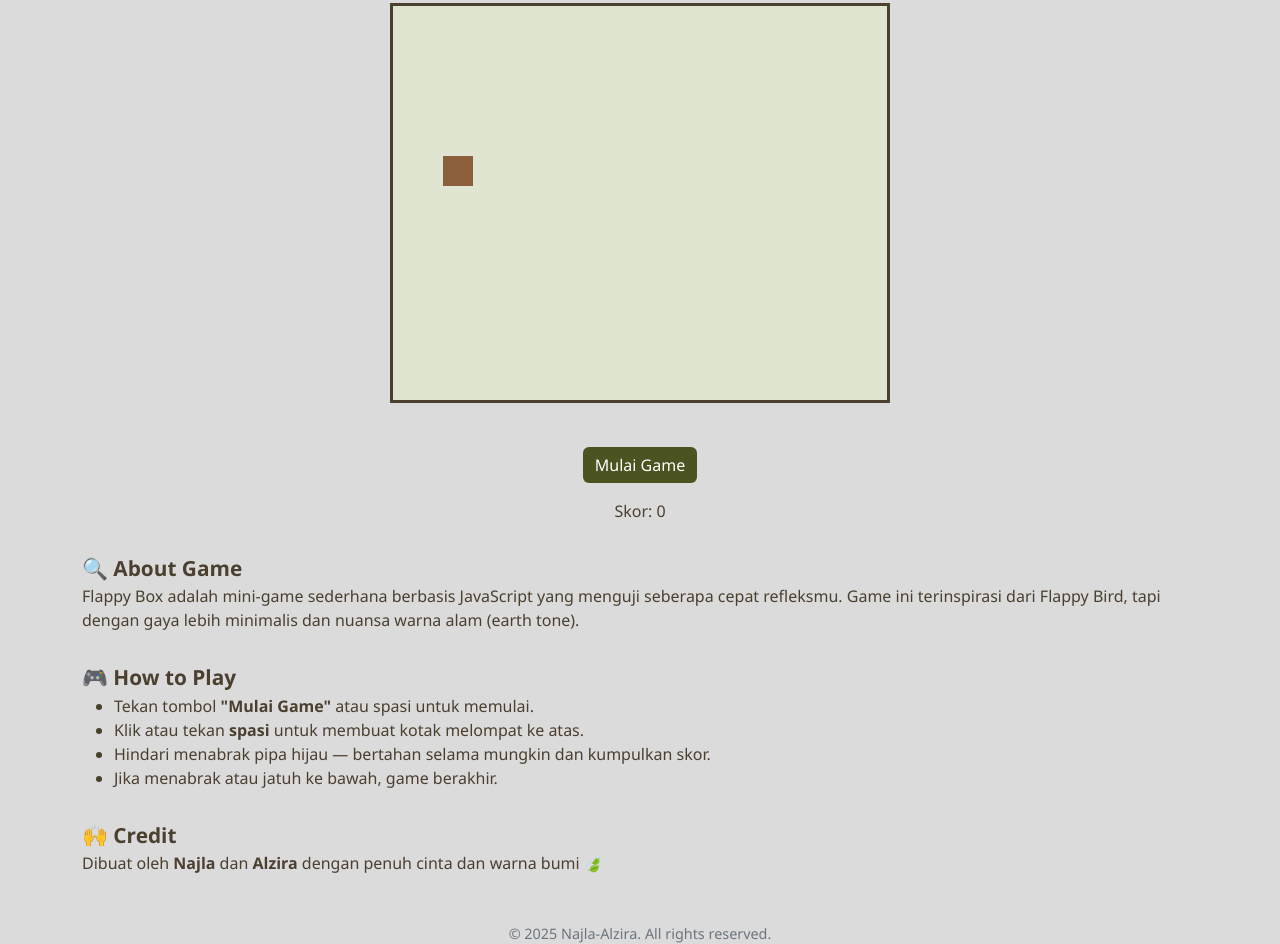
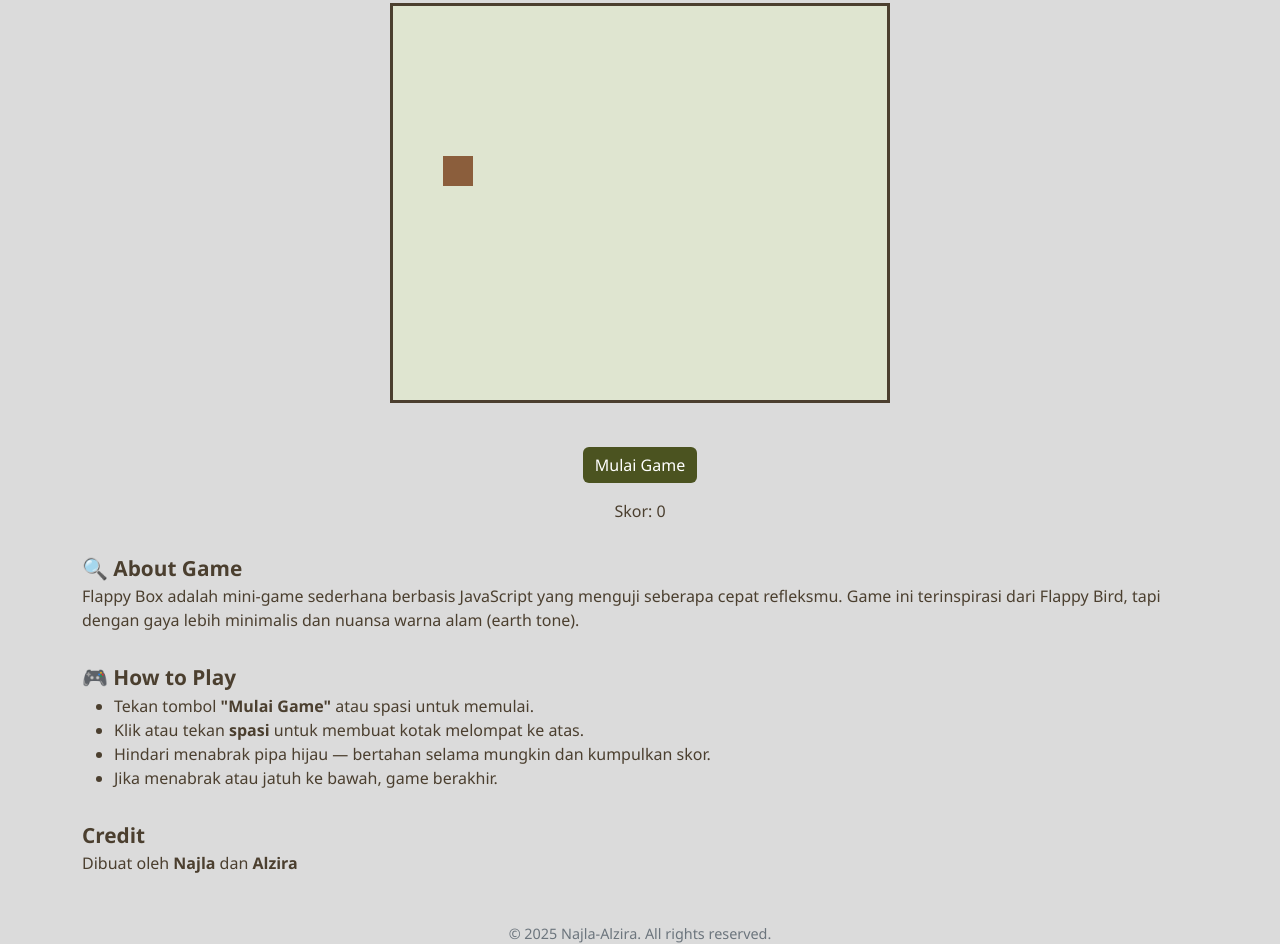
Before and after one commit to Nazlove/game_js, a plain HTML site: page index.html in a window 1280 px wide. Shown: the part 286-1230 px from the top of the page. Drawn offline with nearby package versions, Linux system fonts and the light colour scheme.

Commit message:
Update index.html

```diff
--- a/index.html
+++ b/index.html
@@ -3,7 +3,7 @@
 <head>
   <meta charset="UTF-8">
   <meta name="viewport" content="width=device-width, initial-scale=1">
-  <title>Flappy Box - Earth Tone</title>
+  <title>Flappy Box </title>
   <link href="https://cdn.jsdelivr.net/npm/bootstrap@5.3.0/dist/css/bootstrap.min.css" rel="stylesheet">
   <style>
     body {
@@ -98,8 +98,8 @@
       <li>Jika menabrak atau jatuh ke bawah, game berakhir.</li>
     </ul>
 
-    <div class="section-title">🙌 Credit</div>
-    <p>Dibuat oleh <strong>Najla</strong> dan <strong>Alzira</strong> dengan penuh cinta dan warna bumi 🍃</p>
+    <div class="section-title"> Credit</div>
+    <p>Dibuat oleh <strong>Najla</strong> dan <strong>Alzira</strong></p>
   </div>
 
   <footer class="mt-5">
```
